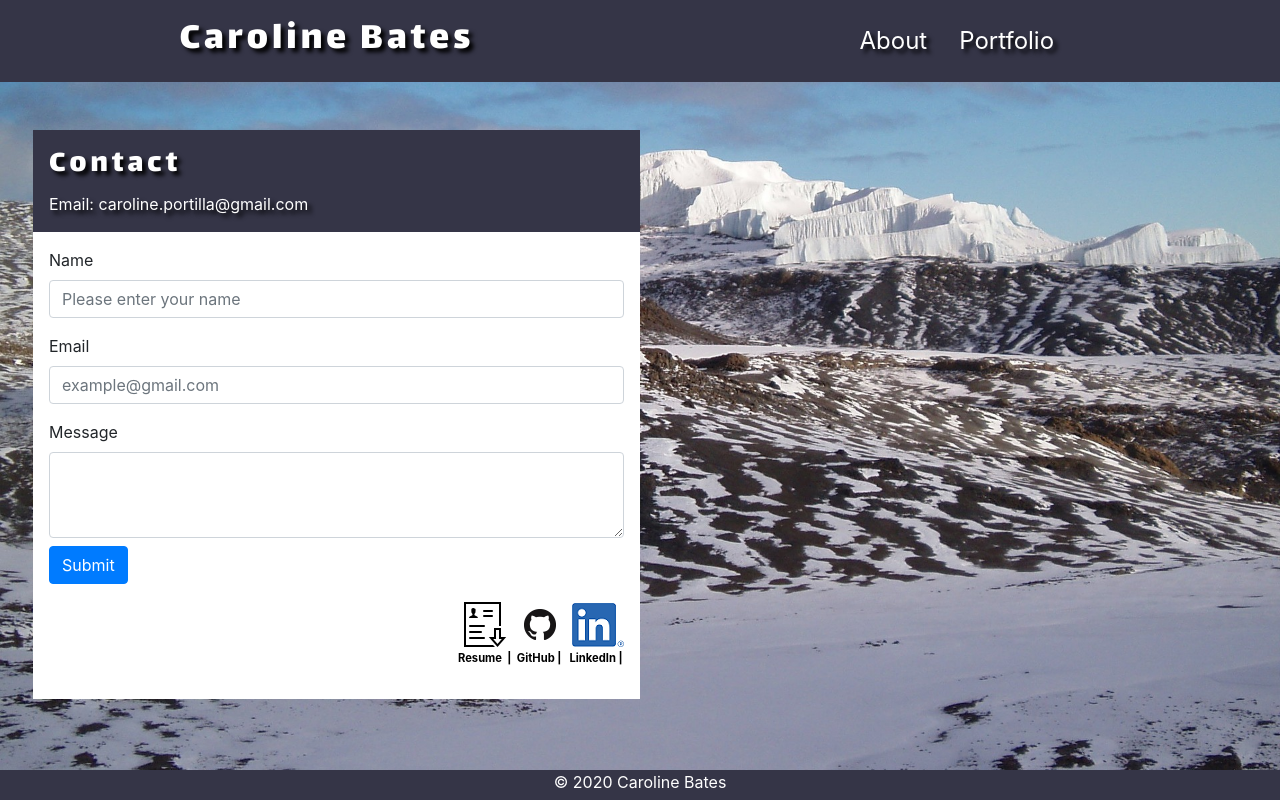
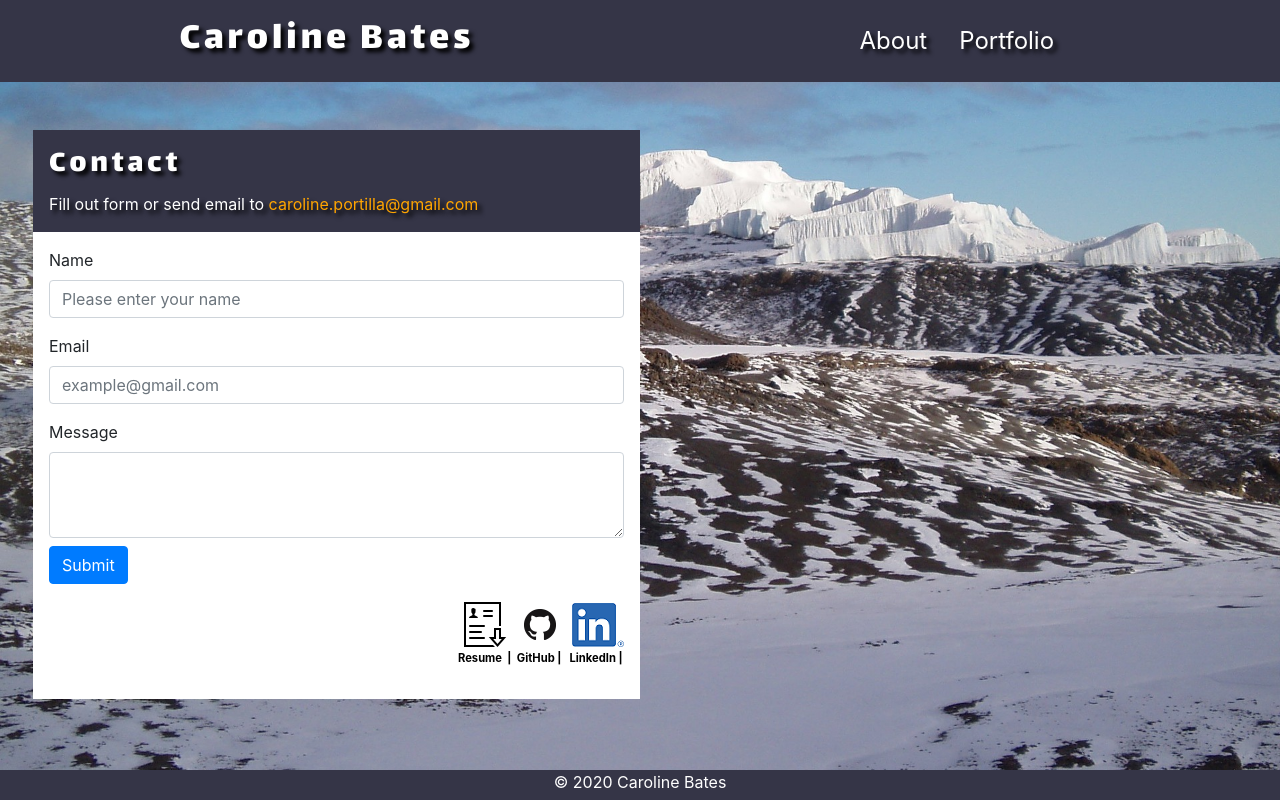
Before and after one commit to CazB67/portfolio-react, a React (Create React App) app: page /contact in a window 1280 px wide. Built offline with nearby package versions, Linux system fonts and the light colour scheme.

Commit message:
link color adjusted

```diff
--- a/src/components/Form/index.js
+++ b/src/components/Form/index.js
@@ -7,7 +7,7 @@ function Form (props) {
                 <div className="row">
                     <div className="col-md-6 about-me p-3">
                         <h2 className="slide">Contact</h2>
-                            Email: <a href="mailto:caroline.portilla@gmail.com" className="text-white name">caroline.portilla@gmail.com</a>
+                            Fill out form or send email to <a href="mailto:caroline.portilla@gmail.com" className="contact">caroline.portilla@gmail.com</a>
                     </div>
                     <div className="col-md-6"></div>
                     <div className="col-md-6 bg-white p-3">
--- a/src/components/Form/style.css
+++ b/src/components/Form/style.css
@@ -3,3 +3,7 @@
     color: #ffffff;
     text-shadow: 4px 4px 4px #000000;
 }
+
+a[href^="mailto"] {
+    color: orange;
+}
```
Also changed, not shown: 2 other files (tests, documents, lock files or other folders).
